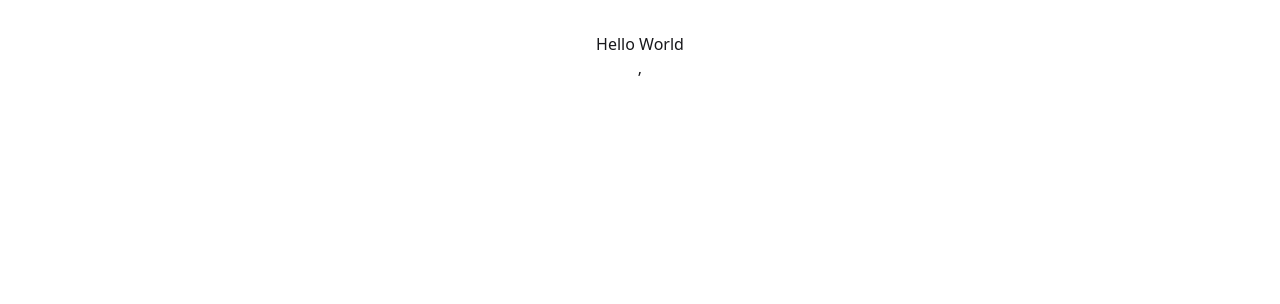
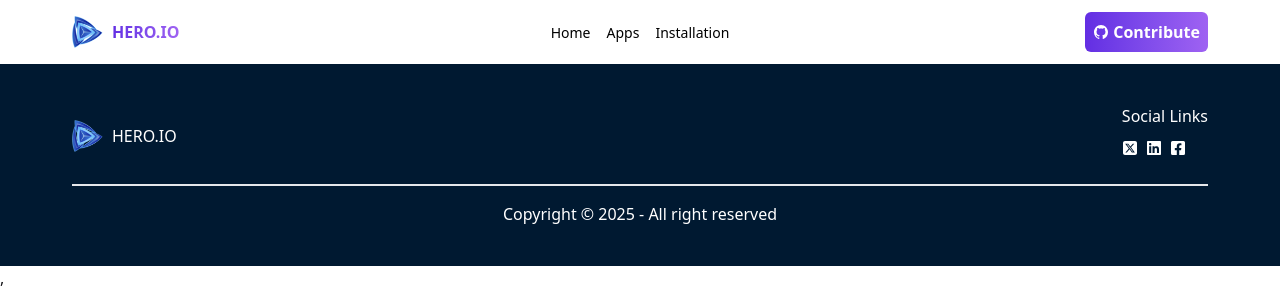
Before and after one commit to ShantoOBS/Hero-Apps, a React (Vite) app: page / in a window 1280 px wide. Shown: the top 304 px of the page. Built offline with nearby package versions, Linux system fonts and the light colour scheme.

Commit message:
add navbar and footer

```diff
--- a/package.json
+++ b/package.json
@@ -13,6 +13,7 @@
     "@tailwindcss/vite": "^4.1.14",
     "react": "^19.1.1",
     "react-dom": "^19.1.1",
+    "react-icons": "^5.5.0",
     "react-router": "^7.9.3",
     "tailwindcss": "^4.1.14"
   },
--- /dev/null
+++ b/src/Components/Footer/Footer.jsx
@@ -0,0 +1,55 @@
+import React from 'react'
+import icon from '../../assets/logo.png'
+import { FaLinkedin } from "react-icons/fa";
+import { FaFacebookSquare } from "react-icons/fa";
+import { FaSquareXTwitter } from "react-icons/fa6";
+export default function Footer() {
+  return (
+    <div className='bg-[#001931] text-white '>
+
+       <div className=' max-w-6xl mx-auto px-2 py-10'>
+
+         <div className='flex justify-between items-center '>
+
+             <div className='flex gap-2 items-center '>
+           <img src={icon} alt="" className='w-8 h-8' />
+           <p>HERO.IO</p>
+         </div>
+
+         <div>
+
+             <p>Social Links</p>
+             <div className='flex gap-2 my-3'>
+
+              <FaSquareXTwitter />
+
+              <FaLinkedin />
+
+              <FaFacebookSquare />
+
+          </div>
+
+
+
+         </div>
+
+         </div>
+
+
+
+
+          <div className='border-1 border-[#E5E7EB] my-4'></div>
+
+          <p className='text-center'>Copyright © 2025 - All right reserved</p>
+
+
+
+       </div>
+
+
+
+
+
+    </div>
+  )
+}
--- /dev/null
+++ b/src/Components/Navbar/Navbar.jsx
@@ -0,0 +1,63 @@
+import React from 'react'
+import { Link, Links } from 'react-router'
+import { IoLogoGithub } from "react-icons/io";
+
+import { RxHamburgerMenu } from "react-icons/rx";
+import icon from '../../assets/logo.png'
+
+export default function Navbar() {
+
+
+    return (
+        <div className="shadow-sm">
+
+            <div className='max-w-6xl mx-auto navbar'>
+
+
+                 <div className="navbar-start">
+                <div className="dropdown">
+                    <div tabIndex={0} role="button" className="btn btn-ghost lg:hidden">
+                        <RxHamburgerMenu />
+                    </div>
+                    <ul
+                        tabIndex={0}
+                        className="menu menu-sm dropdown-content rounded-b-box z-1 mt-3 w-80 p-2 shadow bg-white">
+
+                      <Link>Home</Link>
+                      <Link>Apps</Link>
+                      <Link>Installation</Link>
+
+                    </ul>
+                </div>
+                <Link
+                    to="/"
+                    className="flex items-center justify-center gap-2"
+                >
+                    <img src={icon} alt="Hero Logo" className="w-8 h-8" />
+                    <span className="bg-gradient-to-r from-[#632EE3] to-[#9F62F2] text-transparent bg-clip-text font-bold">
+                        HERO.IO
+                    </span>
+                </Link>
+
+            </div>
+            <div className="navbar-center hidden lg:flex">
+                <ul className="menu menu-horizontal px-1 flex gap-4 ">
+
+                      <Link>Home</Link>
+                      <Link>Apps</Link>
+                      <Link>Installation</Link>
+                </ul>
+            </div>
+            <div className="navbar-end ">
+
+                <Link to="https://github.com/ShantoOBS" target="_blank" className='bg-linear-to-r from-[#632EE3] to-[#9F62F2] p-2 rounded-md font-semibold text-white flex items-center gap-1 justify-center'><IoLogoGithub /> Contribute</Link>
+
+            </div>
+
+
+            </div>
+
+
+        </div>
+    )
+}
--- /dev/null
+++ b/src/Pages/ErrorElement/ErrorElement.jsx
@@ -0,0 +1,9 @@
+import React from 'react'
+
+export default function ErrorElement() {
+  return (
+    <div>
+         <p>error element</p>
+    </div>
+  )
+}
--- /dev/null
+++ b/src/Pages/Root/Root.jsx
@@ -0,0 +1,14 @@
+import React from 'react'
+import { Outlet } from 'react-router'
+import Navbar from '../../Components/Navbar/Navbar'
+import Footer from '../../Components/Footer/Footer'
+
+export default function Root() {
+  return (
+    <div className='bg-white text-black'>
+        <Navbar></Navbar>
+        <Outlet></Outlet>
+        <Footer></Footer>
+    </div>
+  )
+}
--- /dev/null
+++ b/src/Routes/Routes.jsx
@@ -0,0 +1,19 @@
+import { createBrowserRouter } from "react-router";
+import Root from "../Pages/Root/Root";
+import ErrorElement from "../Pages/ErrorElement/ErrorElement";
+export const router = createBrowserRouter([
+  {
+    path: "/",
+    Component: Root,
+    errorElement: <ErrorElement></ErrorElement>,
+
+    children: [
+
+        {
+
+        }
+    ]
+
+
+  },
+]);
```
Also changed, not shown: src/main.jsx (+1 -10 lines), 1 other file (tests, documents, lock files or other folders).
